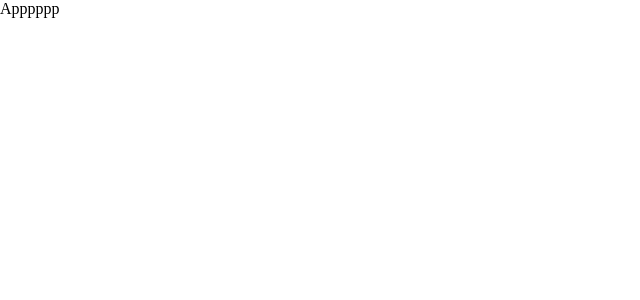
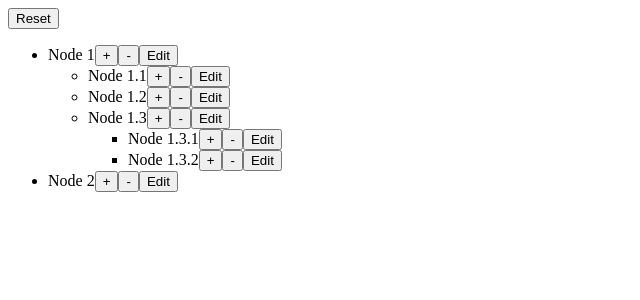
Before and after one commit to dannotdead/react-tree-list, a React app: page / in a window 1280 px wide. Shown: the top 300 px of the page, without its empty margins (0-640 px from the left). Built offline with nearby package versions, Linux system fonts and the light colour scheme.

Commit message:
feat: add recursive tree list and possible delete tree nodes

```diff
--- a/src/App.tsx
+++ b/src/App.tsx
@@ -1,10 +1,93 @@
-import React from 'react'
+import React, { useEffect, useState } from 'react'
+import './App.css'
+
+interface ITreeList {
+	id: number
+	nodeName: string
+	children: ITreeList[]
+}
 
 const App = () => {
+	const [treeList, setTreeList] = useState<ITreeList[]>([])
+
+	const randomizeId = (): number => Math.floor(Math.random() * 10e8)
+
+	useEffect(() => {
+		setTreeList([
+			{
+				id: randomizeId(),
+				nodeName: 'Node 1',
+				children: [
+					{ id: randomizeId(), nodeName: 'Node 1.1', children: [] },
+					{ id: randomizeId(), nodeName: 'Node 1.2', children: [] },
+					{
+						id: randomizeId(),
+						nodeName: 'Node 1.3',
+						children: [
+							{ id: randomizeId(), nodeName: 'Node 1.3.1', children: [] },
+							{ id: randomizeId(), nodeName: 'Node 1.3.2', children: [] },
+						],
+					},
+				],
+			},
+			{ id: randomizeId(), nodeName: 'Node 2', children: [] },
+		])
+	}, [])
+
+	const recursiveRemove = (list: ITreeList[], id: number): ITreeList[] => {
+		return list
+			.map((item: ITreeList) => {
+				return { ...item }
+			})
+			.filter((item: ITreeList) => {
+				if ('children' in item) {
+					item.children = recursiveRemove(item.children, id)
+				}
+				return item.id !== id
+			})
+	}
+
+	const deleteTreeItem = (item: ITreeList): void => {
+		const res = recursiveRemove(treeList, item.id)
+		setTreeList(res)
+	}
+
 	return (
-		<>
-			<div>Apppppp</div>
-		</>
+		<div>
+			<button>Reset</button>
+			<TreeList treeList={treeList} deleteTreeItem={deleteTreeItem} />
+		</div>
+	)
+}
+
+const TreeList = ({
+	treeList,
+	deleteTreeItem,
+}: {
+	treeList: ITreeList[]
+	deleteTreeItem: (item: ITreeList) => void
+}) => {
+	return (
+		<ul>
+			{treeList.map((item, index) => (
+				<div key={Date.now() + index}>
+					<li style={{ whiteSpace: 'nowrap' }}>
+						{item.nodeName}
+						<button onClick={() => console.log(item)}>+</button>
+						<button onClick={() => deleteTreeItem(item)}>-</button>
+						<button onClick={() => console.log(item)}>Edit</button>
+					</li>
+					<>
+						{item.children && (
+							<TreeList
+								treeList={item.children}
+								deleteTreeItem={deleteTreeItem}
+							/>
+						)}
+					</>
+				</div>
+			))}
+		</ul>
 	)
 }
 
--- a/src/index.css
+++ b/src/index.css
@@ -1,5 +1,3 @@
 * {
-	margin: 0;
-	padding: 0;
 	box-sizing: border-box;
 }
```
Also changed, not shown: src/App.css (added), src/index.tsx (line endings or trailing spaces).
